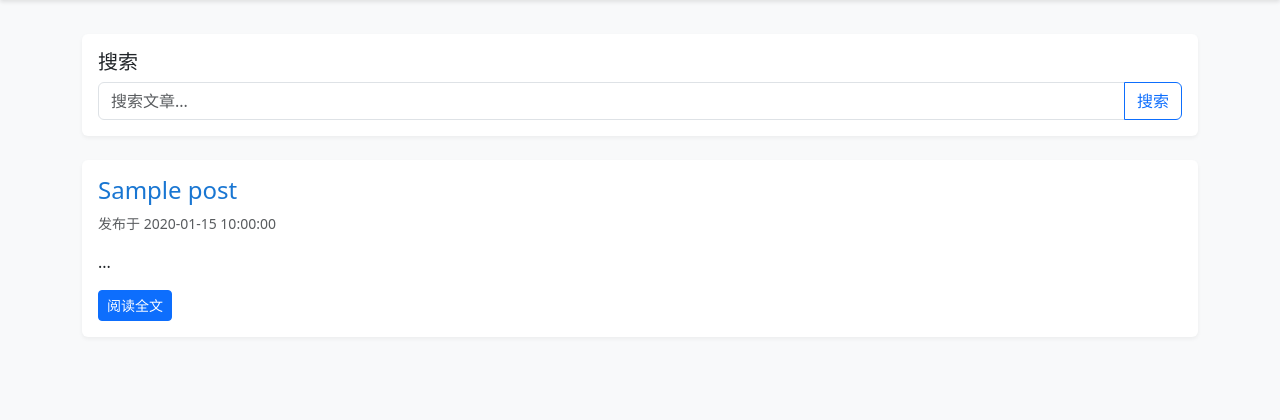
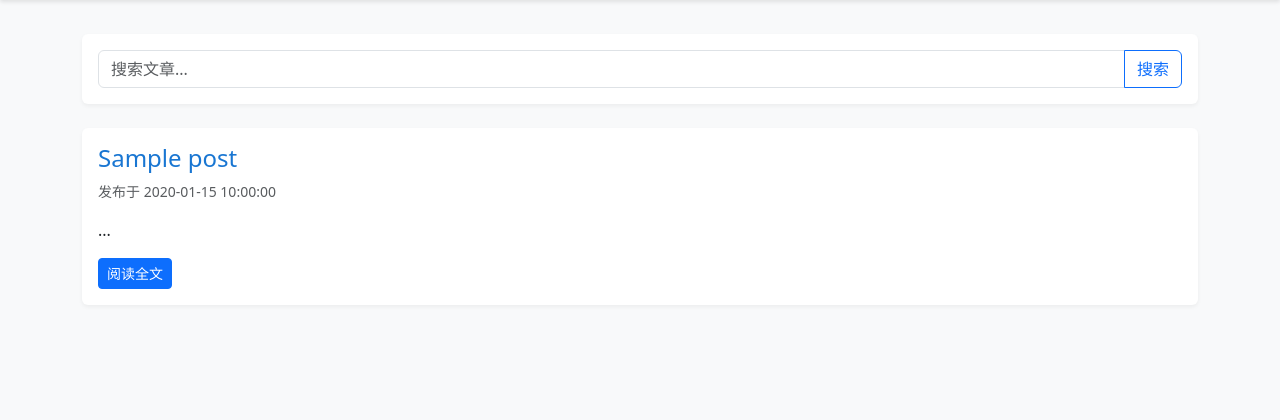
Before and after one commit to liuxixin618/boke, a Flask app: template app/templates/main/index.html in a window 1280 px wide. Shown: the part 56-476 px from the top of the page. Run offline with Flask 2, Linux system fonts and the light colour scheme; the template is opened without the code that fills it: most values are stand-ins (such as "Sample title", 1, 10 or a date in 2020); data that the repository does not hold is empty; some libraries are stand-ins or nearby versions.

Commit message:
删除搜索框文字

```diff
--- a/app/templates/main/index.html
+++ b/app/templates/main/index.html
@@ -8,7 +8,6 @@
         <div class="col-12">
             <div class="card">
                 <div class="card-body">
-                    <h5 class="card-title">搜索</h5>
                     <form action="{{ url_for('main.index') }}" method="get">
                         <div class="input-group">
                             <input type="text" class="form-control" name="search" value="{{ request.args.get('search', '') }}" placeholder="搜索文章...">
```
